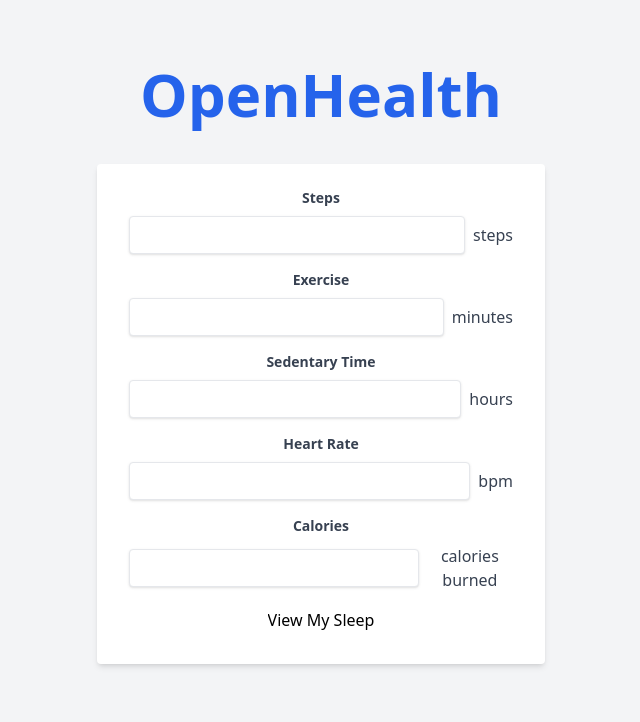
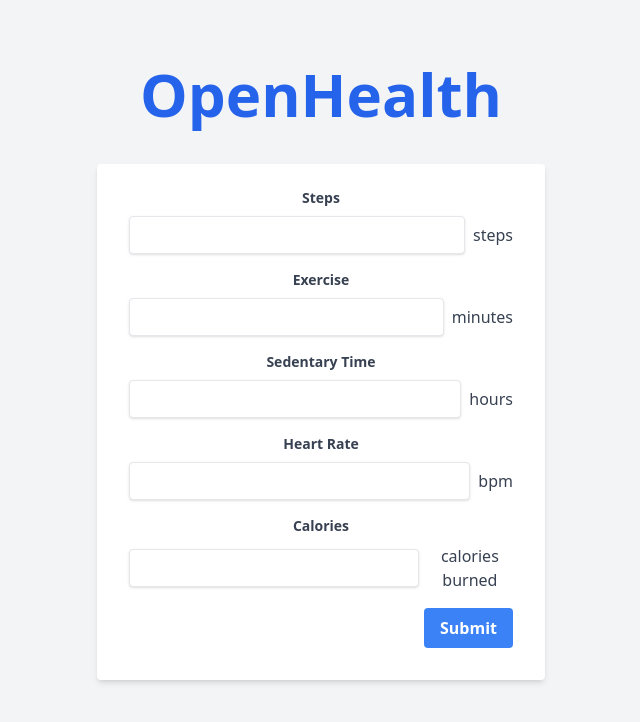
Before and after one commit to brackeneddy/CS6440-Fall24-Pharma5-GroupProject, a React (Vite) app in the folder frontend/: page / in a window 1280 px wide. Shown: the top 722 px of the page, without its empty margins (319-959 px from the left). Built offline with nearby package versions, Linux system fonts and the light colour scheme.

Commit message:
Button styling change

```diff
--- a/frontend/src/FormComponent.jsx
+++ b/frontend/src/FormComponent.jsx
@@ -120,7 +120,13 @@
               <span className="ml-2 text-gray-700">calories burned</span>
             </div>
           </div>
-          <input type="submit" value="View My Sleep" />
+          <div className="flex items-center justify-end">
+            <input
+              type="submit"
+              value="Submit"
+              className="bg-blue-500 hover:bg-blue-700 text-white font-bold py-2 px-4 rounded focus:outline-none focus:shadow-outline"
+            />
+          </div>
         </form>
       </div>
     </>
```
